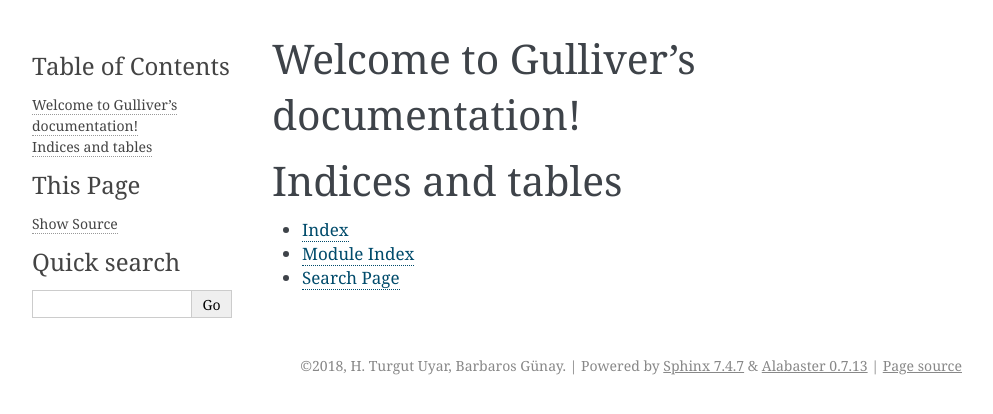
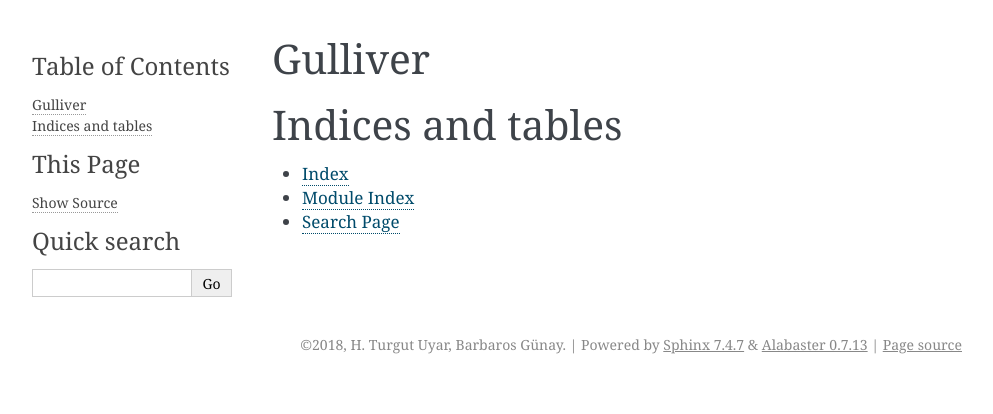
Before and after one commit to modest-proposal/gulliver, a Sphinx documentation site: the page built from docs/index.rst, in a window 1280 px wide. Shown: the top 414 px of the page, without its empty margins (148-1141 px from the left). Built offline with Sphinx 7.4.7, drawn with Linux system fonts in a browser that asks for light colours; some of the changed lines change nothing that is shown.

Commit message:
docs: Shorten project title in index page

```diff
--- a/docs/index.rst
+++ b/docs/index.rst
@@ -1,10 +1,5 @@
-.. Gulliver documentation master file, created by
-   sphinx-quickstart on Fri Dec 21 20:54:11 2018.
-   You can adapt this file completely to your liking, but it should at least
-   contain the root `toctree` directive.
-
-Welcome to Gulliver's documentation!
-====================================
+Gulliver
+========
 
 .. toctree::
    :maxdepth: 2
```
Also changed, not shown: 4 other files.
